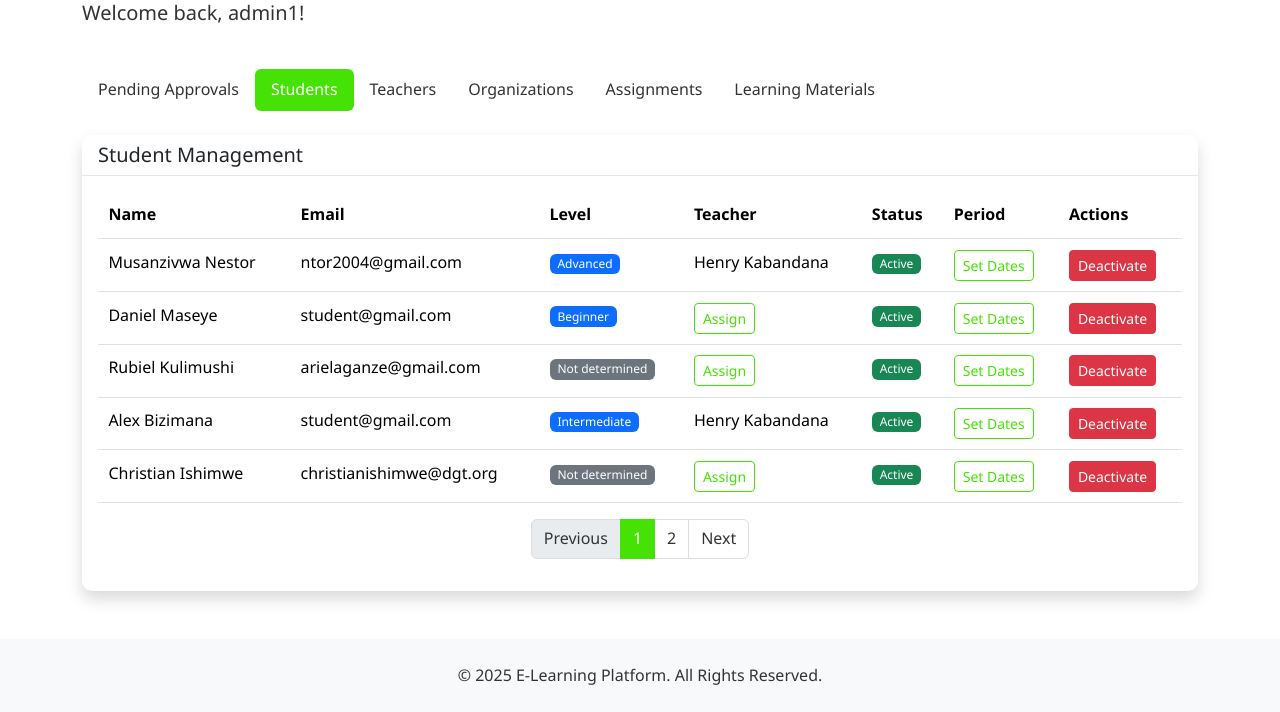
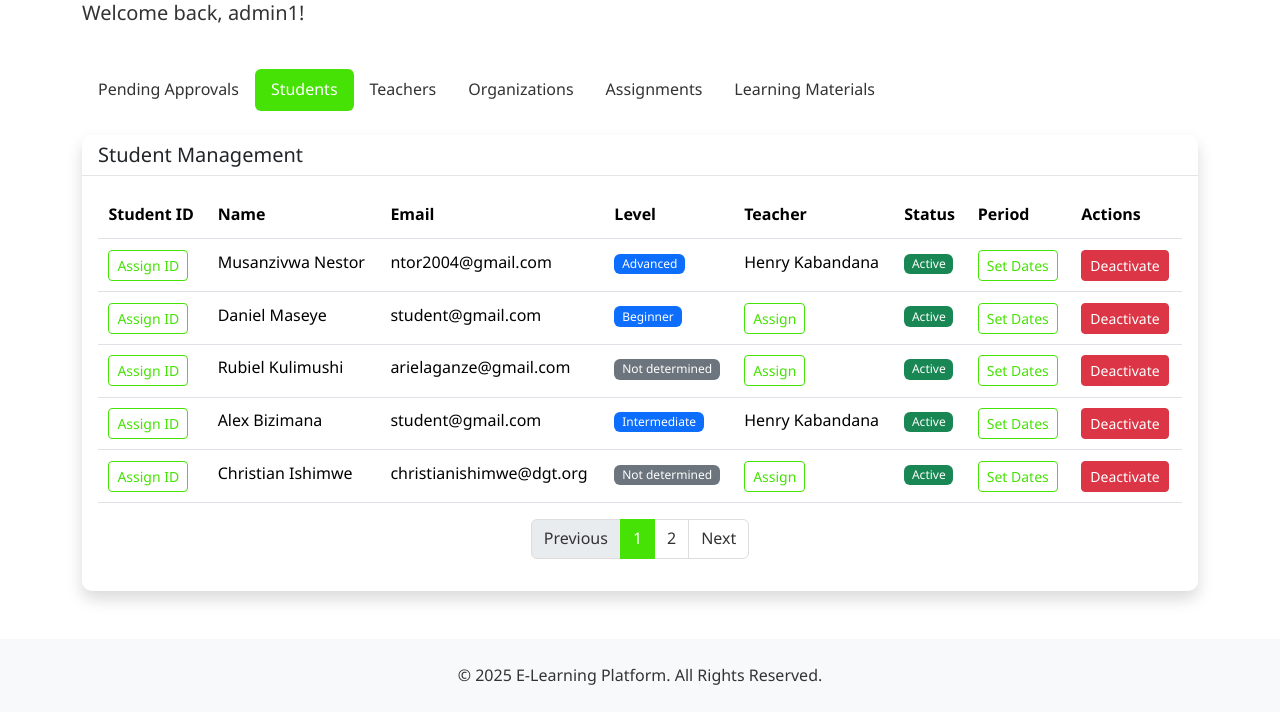
Before and after one commit to Ariel-Aganze/learningspot_webApp, a Django app: page /accounts/dashboard/admin/ in a window 1280 px wide, after a click on "Students". Shown: the part 163-875 px from the top of the page. Run offline with Django 5.2, Linux system fonts and the light colour scheme; a user stored in the database is signed in; data comes from the database, SQL or seed files in the repository; both versions use the stored data as it was after the commit.

Commit message:
Added the functionality to assign an ID to the student. But it is not working properly

```diff
--- a/elearning_platform/accounts/models.py
+++ b/elearning_platform/accounts/models.py
@@ -22,6 +22,9 @@ class User(AbstractUser):
     number_of_trainees = models.PositiveIntegerField(default=0)
     start_date = models.DateField(blank=True, null=True)
     end_date = models.DateField(blank=True, null=True)
+
+    # Student ID field for identification
+    student_id = models.CharField(max_length=5, blank=True, null=True, unique=True)
 
     def is_teacher(self):
         return self.user_type == 'teacher'
--- a/elearning_platform/accounts/urls.py
+++ b/elearning_platform/accounts/urls.py
@@ -18,4 +18,8 @@ urlpatterns = [
     path('toggle/status/<int:user_id>/', views.toggle_user_status, name='toggle_user_status'),
     path('create/teacher/', views.create_teacher, name='create_teacher'),
     path('set/student/dates/<int:student_id>/', views.set_student_dates, name='set_student_dates'),
+
+    # URL pattern for assigning student IDs
+    path('assign/student-id/<int:student_id>/', views.assign_student_id, name='assign_student_id'),
+
 ]
--- a/elearning_platform/accounts/views.py
+++ b/elearning_platform/accounts/views.py
@@ -518,3 +518,40 @@ def calculate_quiz_stats(student_ids, courses):
         question_stats['other'] = question_stats['total'] - question_stats['multiple_choice']
 
     return quiz_stats, question_stats
+
+@login_required
+@user_passes_test(is_admin)
+def assign_student_id(request, student_id):
+    """View for admin to assign a unique 5-digit Student ID to a student"""
+    student = get_object_or_404(User, id=student_id, user_type='student')
+
+    # Check if student already has an ID
+    if student.student_id:
+        messages.info(request, f"Student already has ID: {student.student_id}")
+        return redirect('admin_dashboard')
+
+    # Find the highest existing student ID and increment by 1, starting from "00000"
+    max_id = User.objects.filter(student_id__isnull=False).exclude(student_id='').aggregate(
+        max('student_id')
+    )['student_id__max']
+
+    if max_id:
+        # Convert the highest ID to integer and increment
+        try:
+            next_id = int(max_id) + 1
+        except ValueError:
+            # If conversion fails, start from 0
+            next_id = 0
+    else:
+        # If no IDs exist yet, start from 0
+        next_id = 0
+
+    # Format as 5-digit string with leading zeros
+    new_id = f"{next_id:05d}"
+
+    # Assign the new ID to the student
+    student.student_id = new_id
+    student.save()
+
+    messages.success(request, f"Student ID {new_id} assigned to {student.get_full_name() or student.username} successfully.")
+    return redirect('admin_dashboard')
--- a/elearning_platform/templates/accounts/admin_dashboard.html
+++ b/elearning_platform/templates/accounts/admin_dashboard.html
@@ -156,6 +156,7 @@
                             <table class="table">
                                 <thead>
                                     <tr>
+                                        <th>Student ID</th>
                                         <th>Name</th>
                                         <th>Email</th>
                                         <th>Level</th>
@@ -168,6 +169,13 @@
                                 <tbody>
                                     {% for student in students %}
                                     <tr>
+                                        <td>
+                                            {% if student.student_id %}
+                                                <span class="badge bg-primary">{{ student.student_id }}</span>
+                                            {% else %}
+                                                <a href="{% url 'assign_student_id' student.id %}" class="btn btn-sm btn-outline-primary">Assign ID</a>
+                                            {% endif %}
+                                        </td>
                                         <td>{{ student.get_full_name|default:student.username }}</td>
                                         <td>{{ student.email }}</td>
                                         <td>
--- a/elearning_platform/templates/accounts/student_dashboard.html
+++ b/elearning_platform/templates/accounts/student_dashboard.html
@@ -26,6 +26,9 @@
                 <h5 class="mb-0">My Profile</h5>
             </div>
             <div class="card-body">
+                {% if request.user.student_id %}
+                    <p><strong>Student ID:</strong> <span class="badge bg-primary">{{ request.user.student_id }}</span></p>
+                {% endif %}
                 <p><strong>Username:</strong> {{ request.user.username }}</p>
                 <p><strong>Email:</strong> {{ request.user.email }}</p>
                 <p><strong>Name:</strong> {{ request.user.get_full_name|default:"Not provided" }}</p>
```
Also changed, not shown: elearning_platform/accounts/migrations/0002_user_student_id.py (added), elearning_platform/db.sqlite3. Lines whose indentation alone changed are shown as unchanged.
